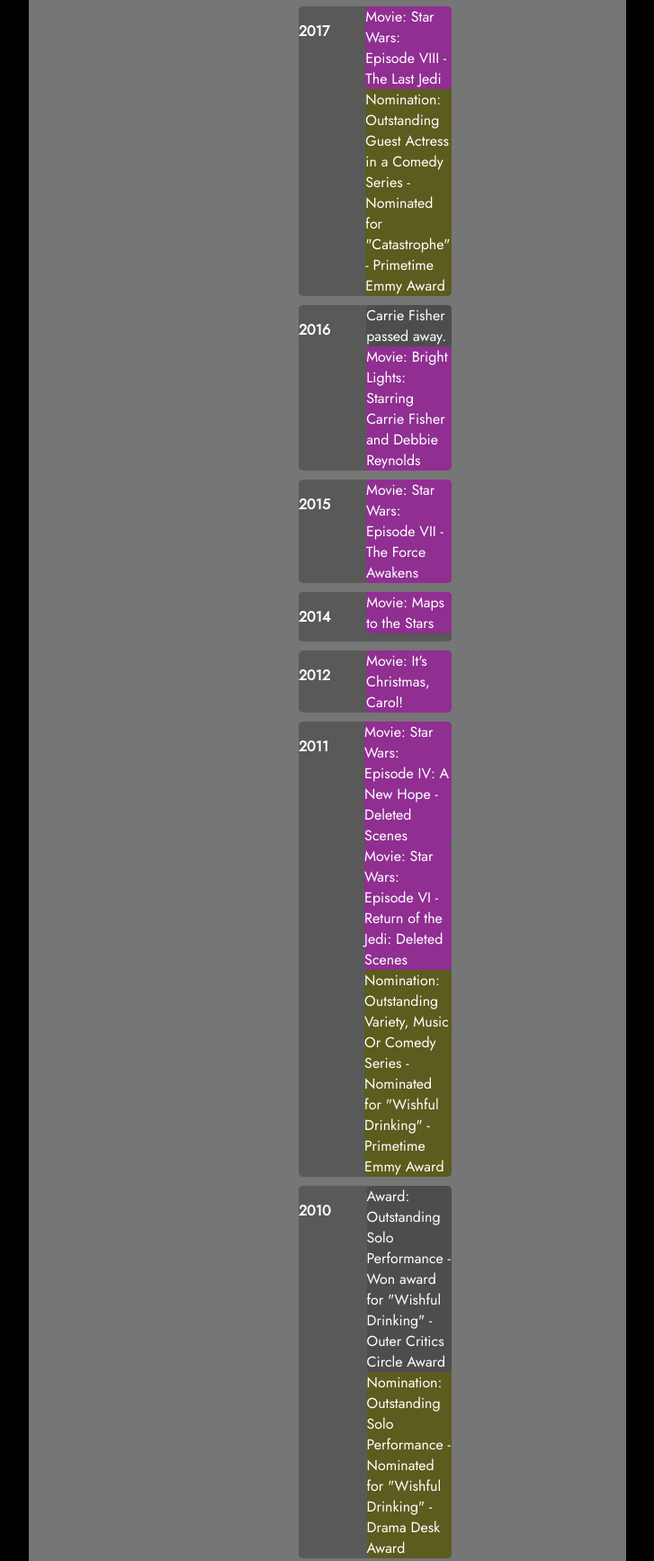
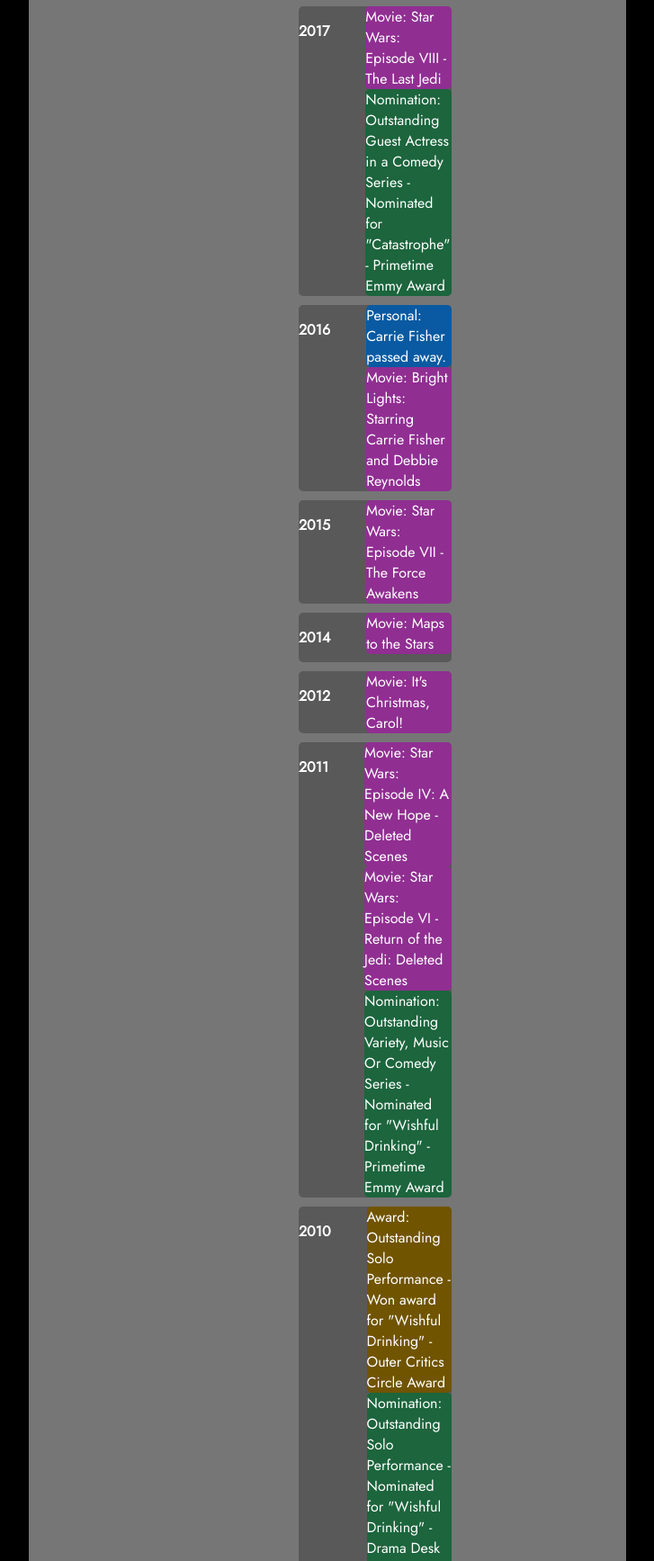
Before and after one commit to AaronKannon/Tribute-Page, a plain HTML site: page index.html in a window 1280 px wide. Shown: the part 615-2350 px from the top of the page at 90% size, without its empty margins (276-1003 px from the left). Drawn offline with Linux system fonts and the light colour scheme.

Commit message:
Adding colors to colorblind people

```diff
--- a/main.css
+++ b/main.css
@@ -71,7 +71,7 @@
 }
 
 .nomination {
-    background-color: #5B5C1D;
+    background-color: #1C653D;
     /*border-left: 3px solid green;
     height: auto;
     text-align: center;*/
@@ -82,11 +82,16 @@
 }
 
 .personal {
-    background-color: hsl(0, 0%, 30%);
+    background-color: #095AA2;
 }
 
+.personal:before {
+    content: "Personal: ";
+}
+
+
 .award {
-    background-color: hsl(0, 0%, 30%);
+    background-color: #705400;
 }
 
 .award:before {
@@ -94,7 +99,7 @@
 }
 
 .tv {
-    background-color: hsl(0, 0%, 30%);
+    background-color: #3E295A;
 }
 
 .tv:before {
@@ -102,7 +107,7 @@
 }
 
 .child {
-    background-color: hsl(0, 0%, 30%);
+    background-color: #5A172E;
 }
 
 .child:before {
```
